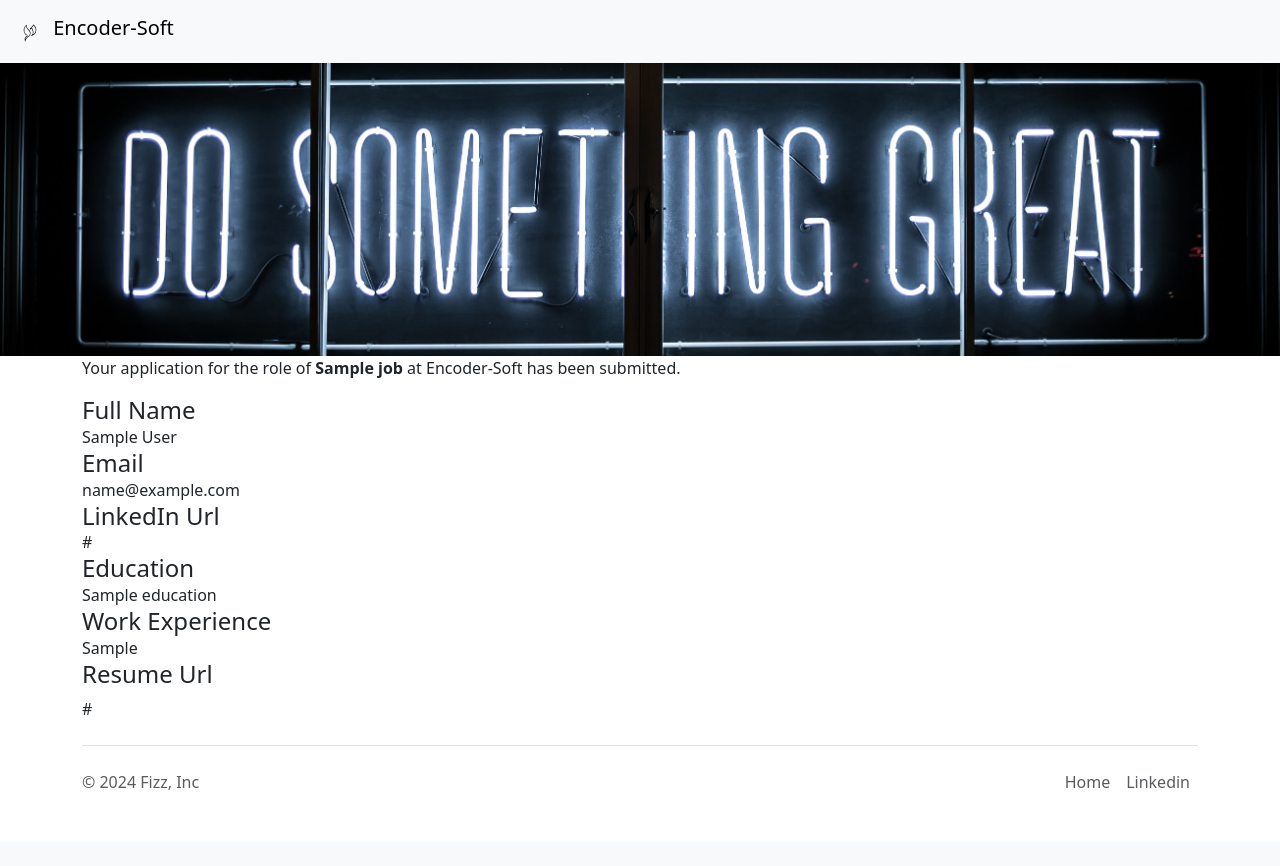
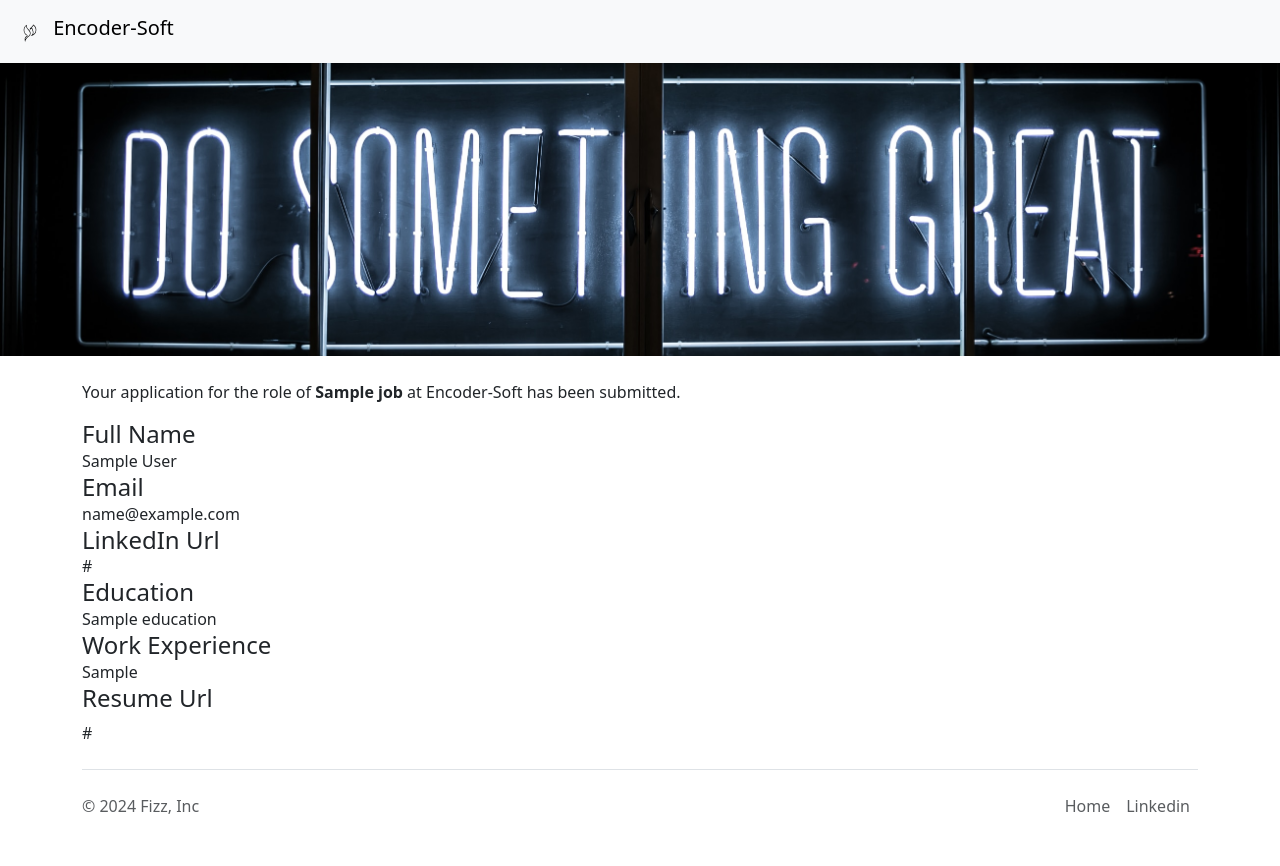
Before and after one commit to muhammadfayyazkaleem/fizz-careers-site, a Flask app: template templates/application_submitted.html in a window 1280 px wide. Before the commit the page ends 790 px from the top, so only its background shows below. Run offline with Flask 3, Linux system fonts and the light colour scheme; the template is opened without the code that fills it: most values are stand-ins (such as "Sample title", 1, 10 or a date in 2020).

Commit message:
functional and Aesthetic Changes

```diff
--- a/database.py
+++ b/database.py
@@ -1,5 +1,5 @@
 from sqlalchemy import create_engine , text
-db_connect_string ="mysql+pymysql://pddmygfs1a2ebc2v432e:pscale_pw_w1i6N0wARpvnPAE2YRcAlRl5tfM70BIgadZe3Qtb38W@aws.connect.psdb.cloud/fizzcareers?charset=utf8mb4"
+db_connect_string ="mysql+pymysql://zecaup74v20pw2z2dn9v:pscale_pw_Gwry7hjxx6X9jCxlLfV10PkGJXhVK2bNwscxYRqCBWa@aws.connect.psdb.cloud/fizzcareers?charset=utf8mb4"
 engine = create_engine(db_connect_string, connect_args= {
     'ssl': {
         "ssl_ca": "/etc/ssl/cert.pem"
--- a/templates/application_form.html
+++ b/templates/application_form.html
@@ -22,7 +22,7 @@
 
     <div>
         <label> Work Experience </label> <br>
-        <textarea name="work_experience" ></textarea>
+        <textarea name="work_experience" required ></textarea>
     </div>
 
     <div class="mb-2">
--- a/templates/application_submitted.html
+++ b/templates/application_submitted.html
@@ -9,8 +9,8 @@
     <body>
         {% include 'navbar.html' %}
         {% include 'banner.html' %}
-        <div class="container">
-            <p class="mt-16"> Your application for the role of <b>{{ job['title'] }}</b> at Encoder-Soft has been submitted.</p>
+        <div class="container mt-4">
+            <p class="mb-16"> Your application for the role of <b>{{ job['title'] }}</b> at Encoder-Soft has been submitted.</p>
 
             <h4 class="mb-0">Full Name</h4>
             <div class="mt-0">{{ application['full_name'] }}</div>
```
